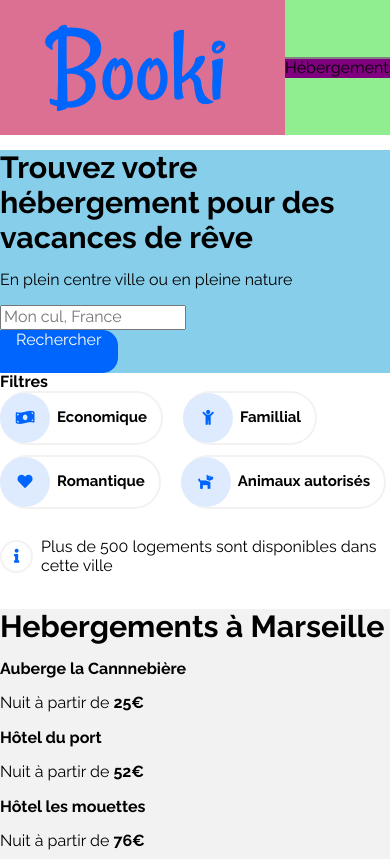
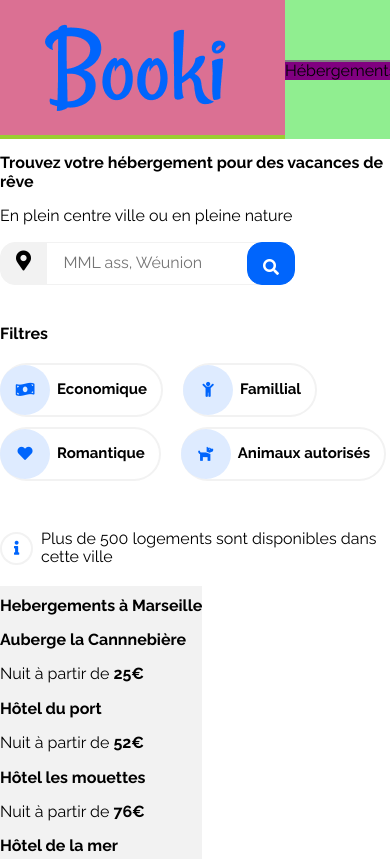
Before and after one commit to wayzate/openclassroom-devweb-projet2, a plain HTML site: page index.html in a window 390 px wide. Shown: the top 859 px of the page. Drawn offline with Linux system fonts and the light colour scheme.

Commit message:
recherche ok

```diff
--- a/css/style.css
+++ b/css/style.css
@@ -4,9 +4,6 @@
   font-family: "Raleway", "Sans serif";
 }
 
-.bonjour{
-  font-size: 48px;
-}
 
 
 .container {
@@ -19,6 +16,10 @@
 }
 
 /* HEADER */
+
+.logoBooki {
+
+}
 
 .header {
   display: flex;
@@ -48,25 +49,72 @@
     flex-direction: column;
 }
 
-.search {
-background-color: skyblue;
+.formSearch {
+  display: flex;
+  flex-direction: row;
 }
 
-.searchbutton {
-background-color: white;
-display: flex;
-flex-direction: row;
+
+form.recherche button[type="none"] {
+    background: #F2F2F2;
+    border: 1px #F2F2F2 solid;
+    padding: 5px 15px;
+    font-size: 20px;
+    border-radius: 15px 0 0 15px;
+    padding-top: 7px;
+    padding-bottom: 10px;
 }
 
 form.recherche button[type="submit"] {
     display: flex;
-    flex-direction: row;
     background: #0065FC;
     border: 1px #0065FC solid;
     border-radius: 0 15px 15px 0;
     color: #FFF;
     height: 43px;
     padding: 0px 15px;
+}
+
+@media (max-width:640px) {
+    form.recherche button[type="submit"] {
+        border-radius: 15px 15px 15px 15px !important;
+        margin-left: -15px !important;
+    }
+}
+
+@media (max-width:640px) {
+  .textbtn {
+        display: none;
+        justify-content: center;
+        align-items: center;
+    }
+}
+
+@media (min-width:640px) {
+    p.textbtn2 {
+        display: none;
+        justify-content: center;
+        align-items: center;
+    }
+}
+
+form.recherche {
+    display: flex;
+    text-align: inherit;
+}
+
+@media (max-width:640px) {
+    form.recherche {
+        display: flex;
+        text-align: center !important;
+    }
+}
+
+form.recherche input {
+    background: transparent;
+    border: 1px #F2F2F2 solid;
+    padding: 11px 5vw;
+    margin-left: -4px;
 }
 
 
@@ -78,15 +126,22 @@ form.recherche button[type="submit"] {
     font-size: 15px;
 }
 
+.filtres {
+    display: flex;
+    flex-direction: column;
+    padding: 20px 0;
+}
+
 .filtres,
 .filtres .content {
     display: flex;
     flex-flow: row wrap;
     justify-content: flex-start;
-    align-items: center;
+    align-items: center;;
 }
 
 .filtres .title {
+    margin-bottom: 20px;
     padding-top: inherit;
     padding-right: 20px;
 }
@@ -160,6 +215,10 @@ p.NbLogements {
 }
 
 
+.hebergementsSection {
+  display: flex;
+  flex-flow: row wrap;
+}
 
 /* HEBERGEMENTS */
 .hebergements {
@@ -169,6 +228,10 @@ background-color: #F2F2F2;
 /* LES PLUS POPULAIRES */
 .LesPlusPop {
 background-color: #F2F2F2;
+}
+
+.activitiesSection {
+
 }
 
 /* ACTIVITES A MARSEILLE */
@@ -235,12 +298,11 @@ main
   margin: auto;
 }
 
-h1
-{
-  font-size: 1.90em;
-  font-weight: bold;
-  margin: 15px 0 0 0;
+
+h1 {
+    font-size: 1em
 }
+
 
 h2
 {
--- a/index.html
+++ b/index.html
@@ -13,7 +13,9 @@
     <!-- Zone du header -->
     <div class="container">
         <header class="header">
+            <div class="logoBooki">
                 <img class="headerLeftImg" href="#" src="images/logo/Booki@3x.png" alt="logo de booki">
+            </div>
             <nav class="headerLinks">
                 <a href="#hébergements" class="headerLink">Hébergements</a>
                 <a href="#activités" class="headerLink">Activités</a>
@@ -22,18 +24,22 @@
         </header>
 
         <!-- Zone de recherche -->
-        <section class="search">
+        <section class="recherche">
             <div class="searchzone">
                 <h1>Trouvez votre hébergement pour des vacances de rêve</h1>
                 <p>En plein centre ville ou en pleine nature</p>
             </div>
+            <div>
                 <form method="post" action="#" class="recherche">
-                <div>
-                    <i></i>
-                    <input type="search" id="site-search" name="rechercher" placeholder="Mon cul, France">
-                    <button class="textbtn" type="submit"><span>Rechercher</span></button>
+                    <div class="formSearch">
+                        <button type="none"><i class="fas fa-map-marker-alt"></i></button>
+                        <input type="search" id="site-search" name="rechercher" placeholder="MML ass, Wéunion">
+                        <button class="btnrecherche" type="submit">
+                            <p class="textbtn">Rechercher</p>
+                            <p class="textbtn2"><i class="fas fa-search"></i></p>
                         </div>
                     </form>
+                </div>
             </section>
 
 
@@ -66,9 +72,11 @@
                 <p class="NbLogements ">Plus de 500 logements sont disponibles dans cette ville</p>
             </div>
 
+
+
             <!-- Zone activités -->
             <main>
-    <section>
+                <section class="hebergementsSection">
                     <div class="hebergements">
                         <h1>Hebergements à Marseille</h1>
                         <p><strong>Auberge la Cannnebière</strong></p>
@@ -102,9 +110,9 @@
 
                         <p><strong>Hôtel tout Bleu et Blanc</strong></p>
                         <p>Nuit à partir de <strong>68€</strong></p>
-
                     </div>
-
+                </section>
+                <section class="activitiesSection">
                     <div class="ActiMars">
                         <h1>Activités à Marseille</h1>
                         <div>
@@ -131,10 +139,7 @@
                             <p><strong>Parc LongChamp</strong></p>
                         </div>
                     </div>
-
-
                 </section>
-
             </main>
 
 
```
Also changed, not shown: 1 other file. Lines whose indentation alone changed are shown as unchanged.
